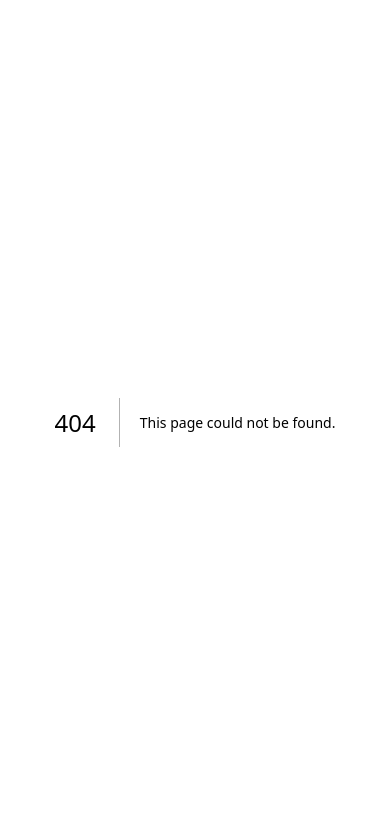
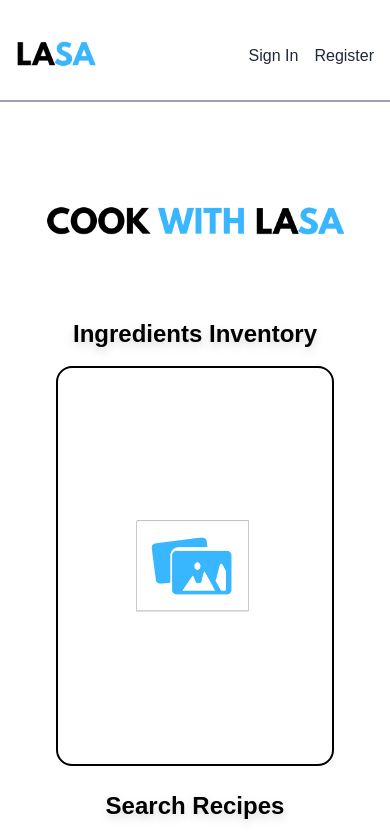
Before and after one commit to Joshua-Lazaro/lasa, a Next.js app: page /dashboard in a window 390 px wide. Before the commit this address had no page. Shown: the top 836 px of the page. Built offline with nearby package versions, Linux system fonts and the light colour scheme.

Commit message:
feat(dashboard): Created Dashboard
-frontend design
-Added responsiveness
-placeholder images
-added links for other pages

```diff
--- /dev/null
+++ b/app/dashboard/page.js
@@ -0,0 +1,50 @@
+import Image from "next/image";
+import NavBar from "../components/NavBar";
+import Link from "next/link";
+
+export default function Dashboard() {
+    return (
+        <div className="min-h-screen bg-white text-gray-800">
+            <NavBar />
+            {/* Dashboard Welcome Image */}
+            <div className="relative p-10 rounded-lg w-full flex flex-col items-center -mt-40">
+                <div className="relative rounded-lg w-full h-120">
+                    <Image
+                        className="object-contain"
+                        src="/dashboard-lasa.png"
+                        alt="Cook with LASA"
+                        fill
+                    />
+                </div>
+
+                {/* Dashboard Cards */}
+                <div className="flex flex-col md:flex-row flex-wrap justify-center items-start w-full p-4 -mt-40 gap-6">
+                    {[
+                        { title: "Ingredients Inventory", href: "/ingredientsInventory" },
+                        { title: "Search Recipes", href: "/searchRecipes" },
+                        { title: "Create Your Own Recipes", href: "/ownRecipes" },
+                    ].map((card, index) => (
+                    <div
+                        key={index}
+                        className="flex flex-col items-center w-full sm:w-75 md:w-120">
+                        <h2 className="text-center text-black text-2xl md:text-3xl font-bold drop-shadow-lg mb-4 px-2">
+                            {card.title}
+                        </h2>
+                        <a href={card.href}
+                            className="relative w-full h-100 md:h-130 md:w-100 border-2 border-black rounded-2xl cursor-pointer hover:shadow-lg hover:scale-105 transition-all duration-200 flex items-center justify-center">
+                            <div className="w-[90%] h-[90%] relative">
+                                <Image
+                                    src="/img_placeholder.png"
+                                    alt={`${card.title} Image`}
+                                    fill
+                                    className="object-contain"
+                                />
+                            </div>
+                        </a>
+                    </div>
+                    ))}
+                </div>
+            </div>
+        </div>
+    );
+}
--- /dev/null
+++ b/app/ingredientsInventory/page.js
@@ -0,0 +1,12 @@
+import Image from "next/image";
+import NavBar from "../components/NavBar";
+import Link from "next/link";
+
+export default function Dashboard() {
+    return (
+        <div className="min-h-screen bg-white text-gray-800">
+            <NavBar />
+            <h1>Ingredients Inventory</h1>
+        </div>
+    );
+}
--- a/app/login/page.js
+++ b/app/login/page.js
@@ -25,8 +25,8 @@ export default function LoginPage() {
                             <input type="password" id="password" className="w-full p-2 border border-gray-300 rounded mt-1" placeholder="Enter your password"/>
                         </div>
                         <div className="flex flex-col gap-1 justify-center items-center">
-                            <button type="submit" className="w-[var(--size)] bg-white text-black px-4 py-2 rounded border-2 border-black hover:bg-[var(--color-cyan-300)] transition">Login</button>
-
+                            {/* Placeholder for login functionality, replace with actual form submission logic */}
+                            <a href="/dashboard" className="w-[var(--size)] bg-white text-black px-4 py-2 rounded border-2 border-black hover:bg-[var(--color-cyan-300)] transition text-center">Login</a>
                             <p className="mt-4 text-gray-600">Don't have an account? <a href="/register" className="text-blue-500 hover:underline">Register here</a>.</p>
                         </div>
                     </form>
--- /dev/null
+++ b/app/ownRecipes/page.js
@@ -0,0 +1,12 @@
+import Image from "next/image";
+import NavBar from "../components/NavBar";
+import Link from "next/link";
+
+export default function Dashboard() {
+    return (
+        <div className="min-h-screen bg-white text-gray-800">
+            <NavBar />
+            <h1>Own Recipes</h1>
+        </div>
+    );
+}
--- /dev/null
+++ b/app/searchRecipes/page.js
@@ -0,0 +1,12 @@
+import Image from "next/image";
+import NavBar from "../components/NavBar";
+import Link from "next/link";
+
+export default function Dashboard() {
+    return (
+        <div className="min-h-screen bg-white text-gray-800">
+            <NavBar />
+            <h1>Search Recipes</h1>
+        </div>
+    );
+}
```
Also changed, not shown: public/dashboard-lasa.png (added), public/img_placeholder.png (added).
